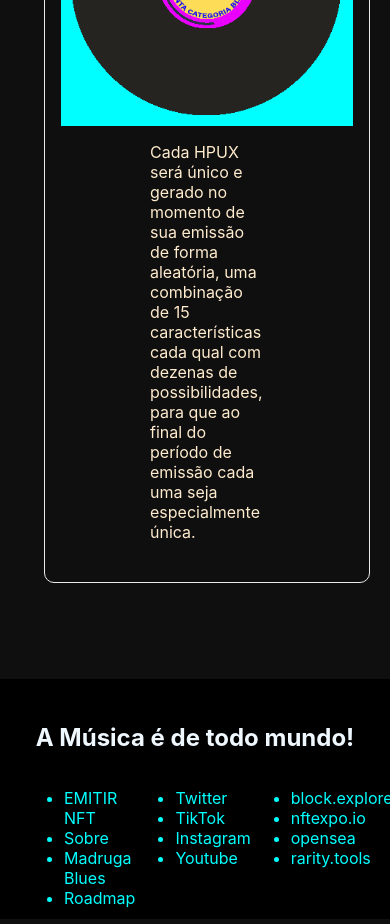
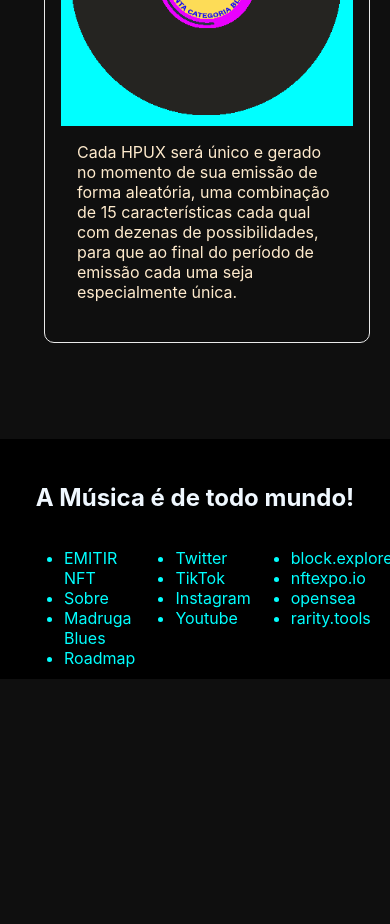
Before and after one commit to oliveirabruno01/hpux-next-dapp-test, a Next.js app: page / in a window 390 px wide. Shown: the part 1500-2424 px from the top of the page. After the commit the page ends 2184 px from the top, so only its background shows below. Built offline with nearby package versions, Linux system fonts and the light colour scheme.

Commit message:
fix another change

```diff
--- a/styles/Home.module.scss
+++ b/styles/Home.module.scss
@@ -75,6 +75,7 @@
 
       .cardContent {
         margin: auto;
+        max-width: 100%;
       }
     }
   }
```
